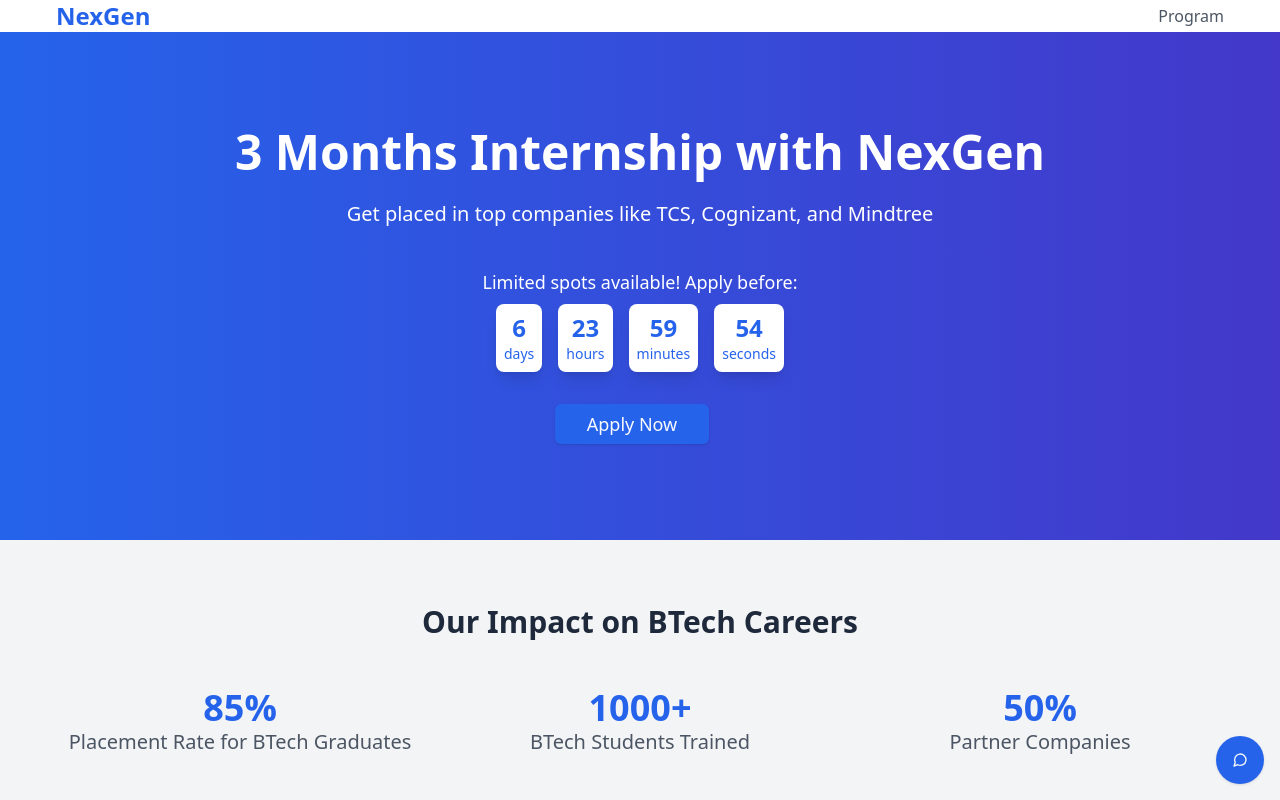
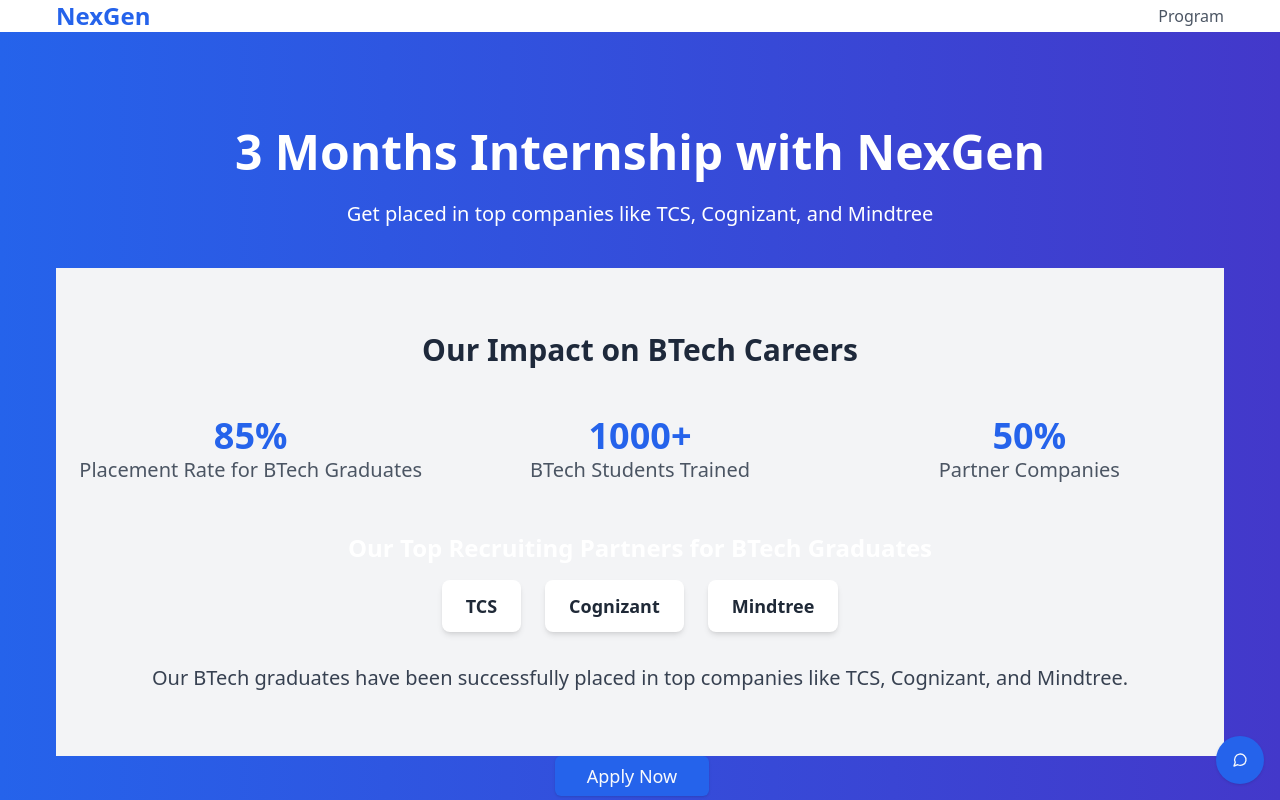
Before and after one commit to dheemutech/main, a Next.js app: page / in a window 1280 px wide. Shown: the top 800 px of the page. Built offline with nearby package versions, Linux system fonts and the light colour scheme.

Commit message:
SOFTGEN MAGIC

```diff
--- a/src/pages/index.js
+++ b/src/pages/index.js
@@ -8,7 +8,6 @@
 import dynamic from 'next/dynamic';
 import NewsletterSignup from '@/components/NewsletterSignup';
 import AnimatedStats from '@/components/AnimatedStats';
-import CountdownTimer from '@/components/CountdownTimer';
 
 // Lazy load components
 const LazyProgramStructure = dynamic(() => import('@/components/ProgramStructure'), {
@@ -100,7 +99,10 @@
           >
             Get placed in top companies like TCS, Cognizant, and Mindtree
           </motion.p>
-          <CountdownTimer />
+
+          {/* Animated Stats Section */}
+          <AnimatedStats />
+
           <motion.div
             initial={{ opacity: 0, y: 20 }}
             animate={controls}
@@ -124,9 +126,6 @@
           </motion.div>
         </div>
       </section>
-
-      {/* Animated Stats Section */}
-      <AnimatedStats />
 
       {/* Program Structure Section */}
       <LazyProgramStructure />
```
